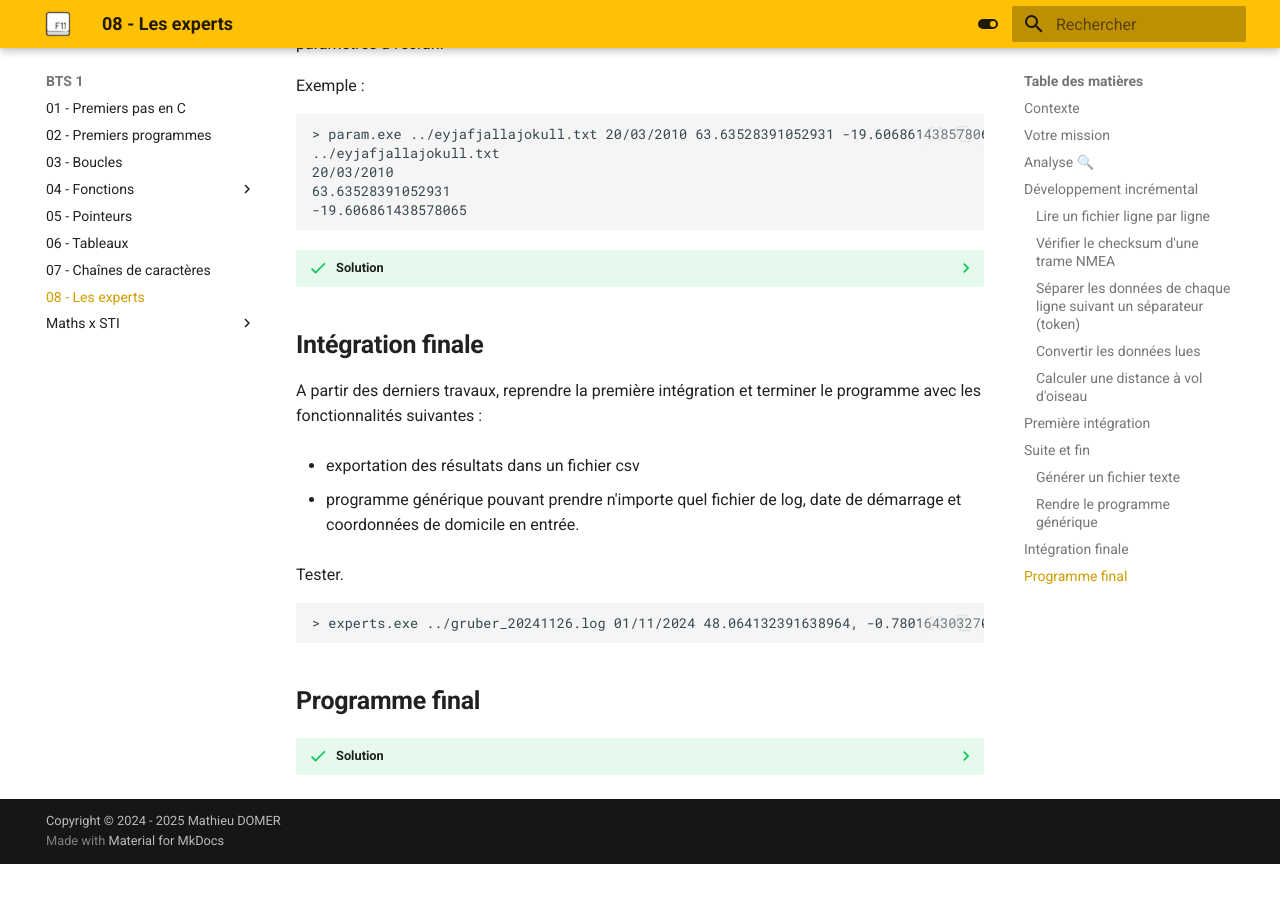
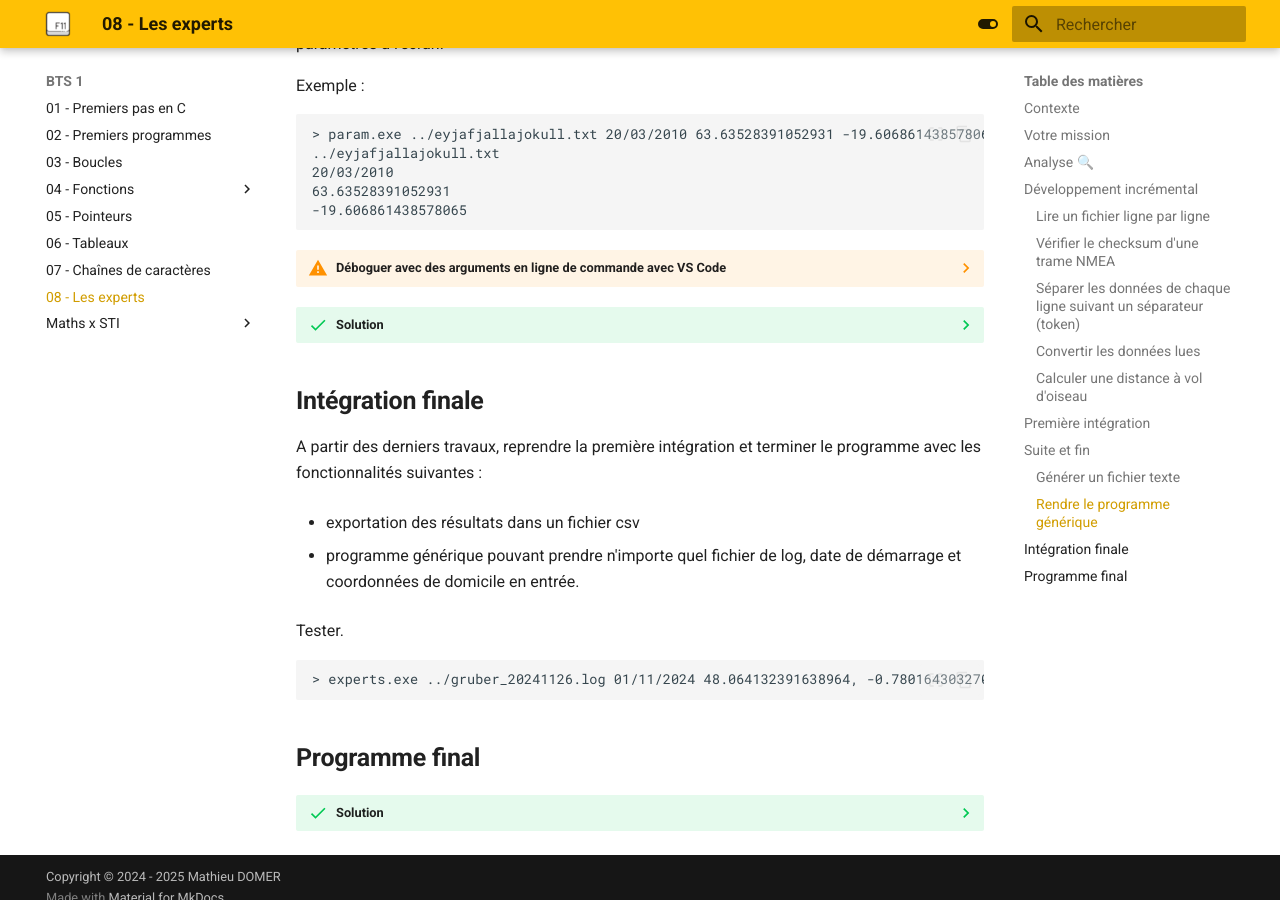
Before and after one commit to bts-ciel-immac-laval/bts-ciel-immac-laval.github.io, an MkDocs documentation site: the page built from docs/bts-1/71-strings.md, in a window 1280 px wide and 900 px high, scrolled down 6708 px. Built offline with MkDocs 1.6.1 and Material for MkDocs 9.7.7, drawn with Linux system fonts in a browser that asks for light colours; before the commit the page ends 7572 px from its top, so only the background shows below that; some of the changed lines change nothing that is shown.

Commit message:
launch.json

````diff
--- a/docs/bts-1/71-strings.md
+++ b/docs/bts-1/71-strings.md
@@ -747,6 +747,45 @@
 -19.606861438578065
 ```
 
+??? warning "Déboguer avec des arguments en ligne de commande avec VS Code"
+
+    Utiliser le fichier .vscode/launch.json suivant (à la racine du projet dans VS Code) en modifiant les valeurs surlignés pour correspondre à votre environnement :
+
+    ```json hl_lines="10 16"
+    {
+        "version": "0.2.0",
+        "configurations": [
+            {
+                "name": "gcc.exe - Build and debug active file",
+                "type": "cppdbg",
+                "request": "launch",
+                "program": "${fileDirname}\\${fileBasenameNoExtension}.exe",
+                "args": [
+                    "Mathieu"
+                ],
+                "stopAtEntry": false,
+                "cwd": "${workspaceFolder}",
+                "environment": [],
+                "MIMode": "gdb",
+                "miDebuggerPath": "C:\\projects\\mingw64\\bin\\gdb.exe",
+                "setupCommands": [
+                    {
+                        "description": "Enable pretty-printing for gdb",
+                        "text": "-enable-pretty-printing",
+                        "ignoreFailures": true
+                    },
+                    {
+                        "description": "Set Disassembly Flavor to Intel",
+                        "text": "-gdb-set disassembly-flavor intel",
+                        "ignoreFailures": true
+                    }
+                ],
+                "preLaunchTask": "C/C++: gcc.exe build active file"
+            }
+        ]
+    }
+    ```
+
 ??? success "Solution"
 
     ```c
@@ -777,6 +816,7 @@
 
 +   exportation des résultats dans un fichier csv
 
+
 +   programme générique pouvant prendre n'importe quel fichier de log, date de démarrage et coordonnées de domicile en entrée.
 
 Tester.
````
